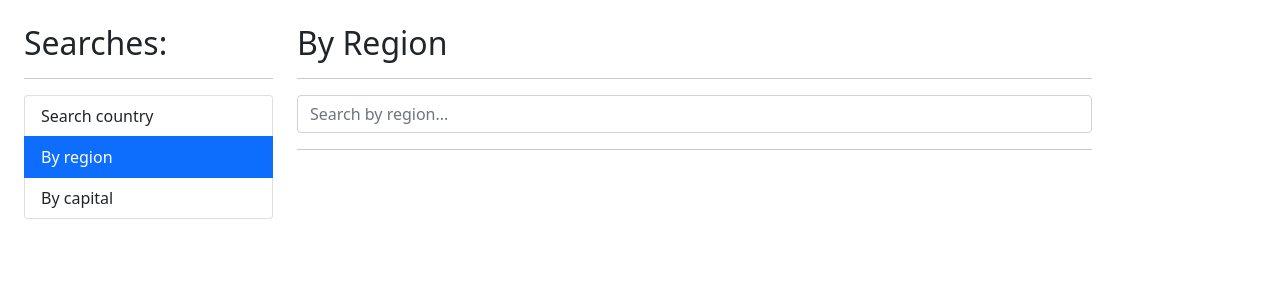
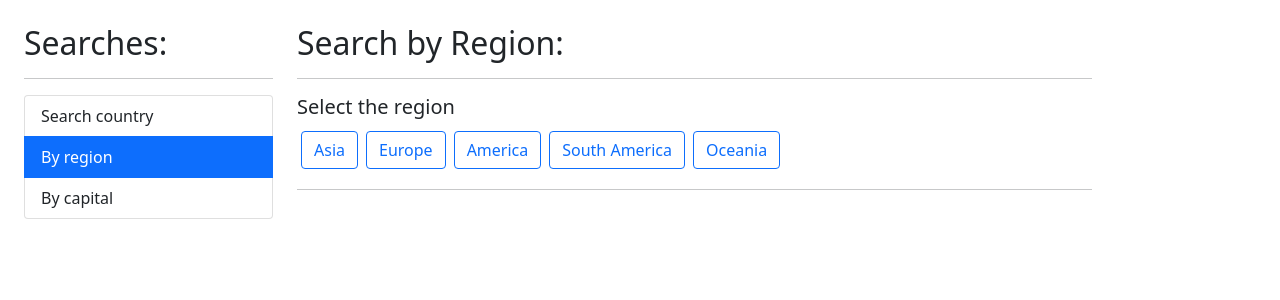
Before and after one commit to NianDewei/countries-app-angular, an Angular app: page /region in a window 1280 px wide. Shown: the top 300 px of the page. Built offline with nearby package versions, Linux system fonts and the light colour scheme.

Commit message:
20 | Search by category v2

```diff
--- a/src/app/country/pages/by-region/by-region.component.html
+++ b/src/app/country/pages/by-region/by-region.component.html
@@ -1,14 +1,29 @@
-<h2>By Region</h2>
-<hr />
+<div class="animate__animated animate__fadeIn">
+  <h2>
+    Search by Region: <small>{{ activeRegion }}</small>
+  </h2>
+  <hr />
 
-<div class="row">
-  <div class="col">
-    <app-country-input
-      (onEnter)="search($event)"
-      placeholder="Search by region..."
-    ></app-country-input>
+  <h5>Select the region</h5>
+  <div class="row">
+    <div class="col">
+      <!-- [classs.btn-primary]="region === activeRegion" -->
+
+      <!-- [ngClass]="{
+          'btn-primary': activeRegion === region,
+          'btn-outline-primary': activeRegion !== region
+        }" -->
+      <button
+        *ngFor="let region of regions"
+        [class]="getClassActive(region)"
+        (click)="getActiveRegion(region)"
+      >
+        {{ region }}
+      </button>
+    </div>
   </div>
 </div>
+
 <hr />
 
 <div class="alert alert-danger" *ngIf="error">
--- a/src/app/country/pages/by-region/by-region.component.ts
+++ b/src/app/country/pages/by-region/by-region.component.ts
@@ -4,24 +4,38 @@ import { CountryService } from '../../services/country.service';
 
 @Component({
   selector: 'app-by-region',
-  templateUrl: './by-region.component.html',
-  styles: [],
+  templateUrl: './by-region.component.html'
 })
 export class ByRegionComponent implements OnInit {
   term: string = '';
   error: boolean = false;
+  regions: string[] = ['Asia', 'Europe', 'America', 'South America', 'Oceania'];
+  activeRegion: string = '';
   countries: Country[] = [];
+
 
   constructor(private countryService: CountryService) {}
 
   ngOnInit(): void {}
 
   // methods
-  search(term: string): void {
+  getActiveRegion(region: string) {
+    if (region === this.activeRegion) {
+      return;
+    }
+    this.activeRegion = region;
+    this.search(region);
+  }
+
+  getClassActive(region: string): string {
+    return region === this.activeRegion
+      ? 'btn btn-primary m-1'
+      : 'btn btn-outline-primary m-1';
+  }
+
+  private search(term: string): void {
     this.error = false;
     this.term = term;
-
-    console.log(term);
 
     this.countryService.searchByRegion(term).subscribe({
       // recommended way
```
